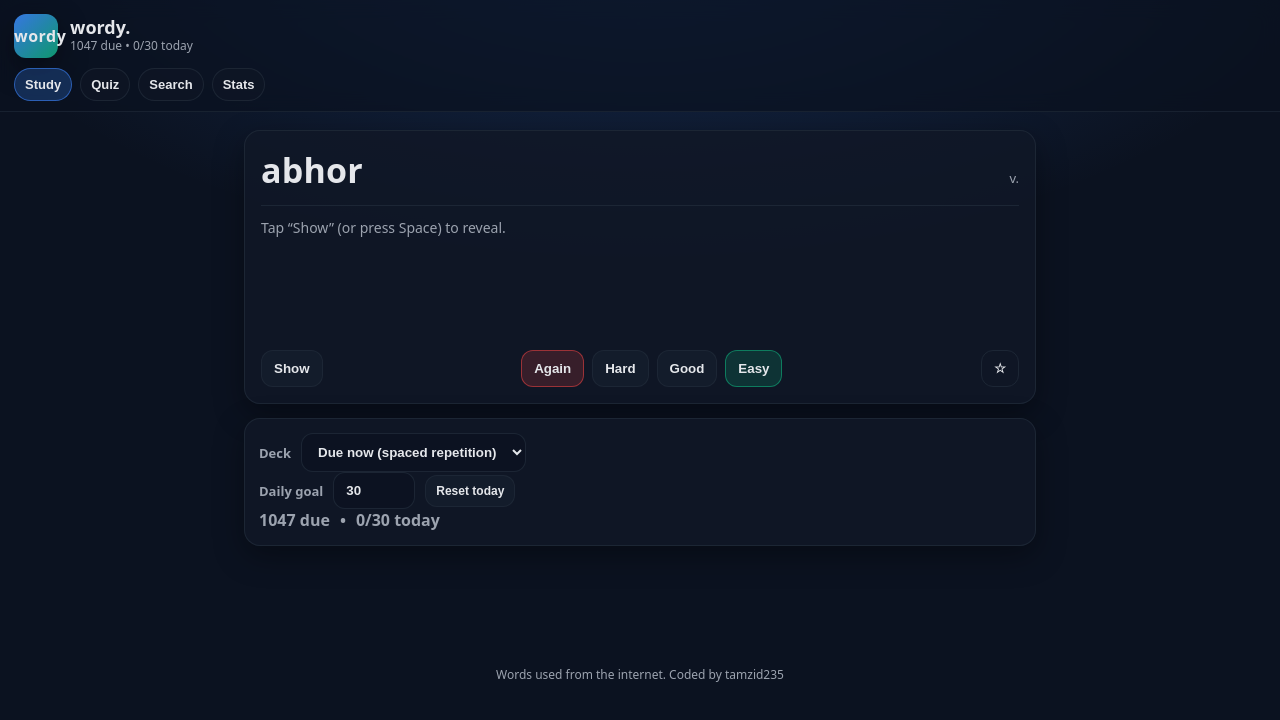
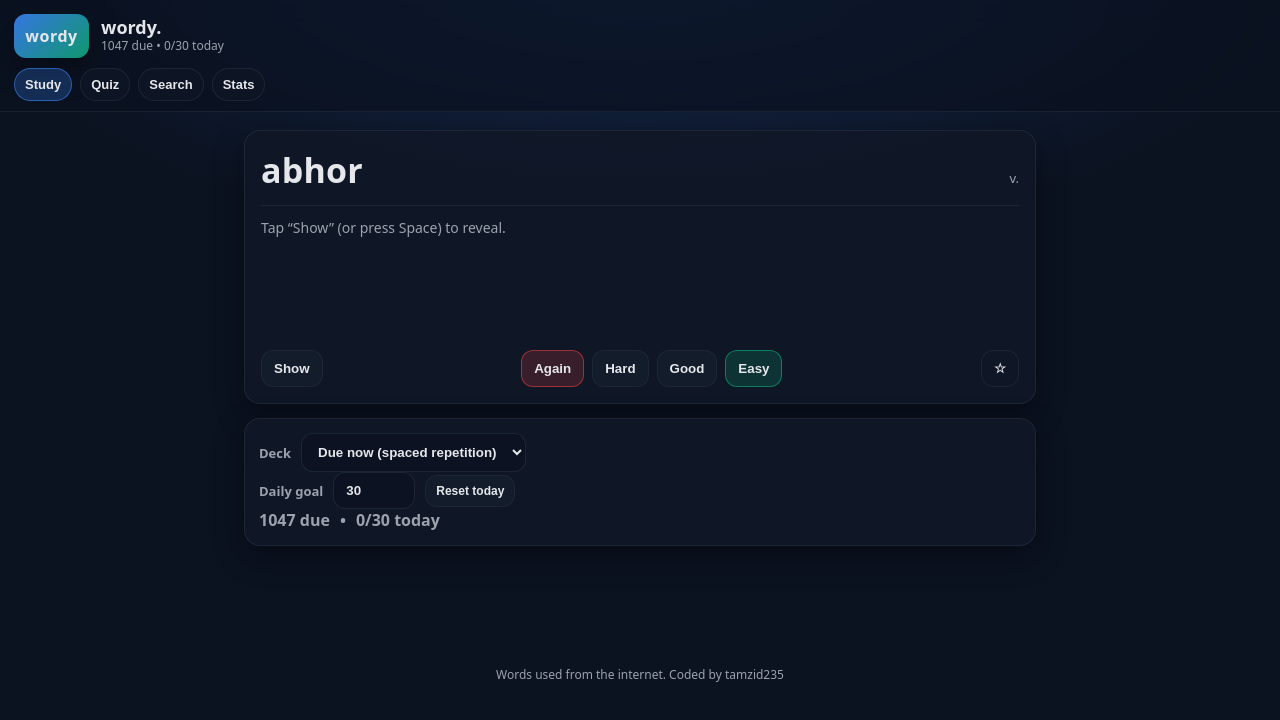
Before and after one commit to tamzid235/satvocab1, a plain HTML site: page index.html in a window 1280 px wide. Drawn offline with Linux system fonts and the light colour scheme.

Commit message:
Increase logo width in styles.css

```diff
--- a/styles.css
+++ b/styles.css
@@ -27,7 +27,7 @@ body{
 }
 .brand{display:flex; gap:12px; align-items:center; margin-bottom:10px}
 .logo{
-  width:44px; height:44px; border-radius:12px;
+  width:75px; height:44px; border-radius:12px;
   display:grid; place-items:center;
   background: linear-gradient(135deg, rgba(59,130,246,.9), rgba(16,185,129,.8));
   font-weight:800; letter-spacing:.5px;
```
